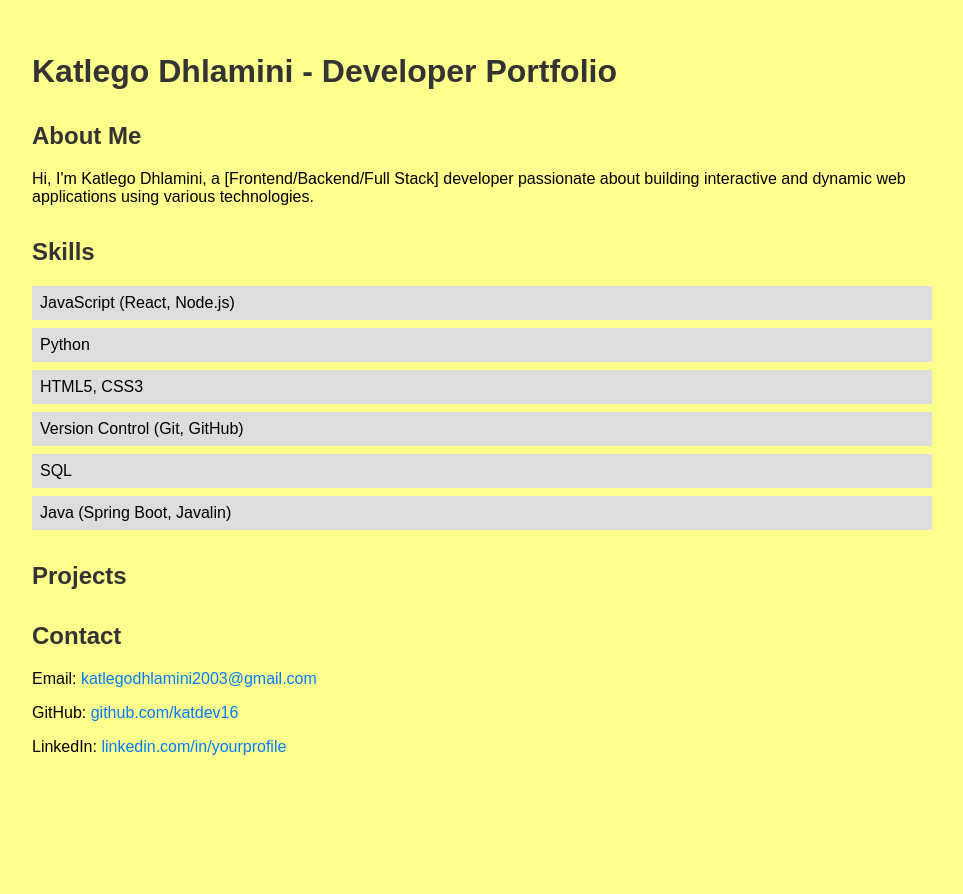
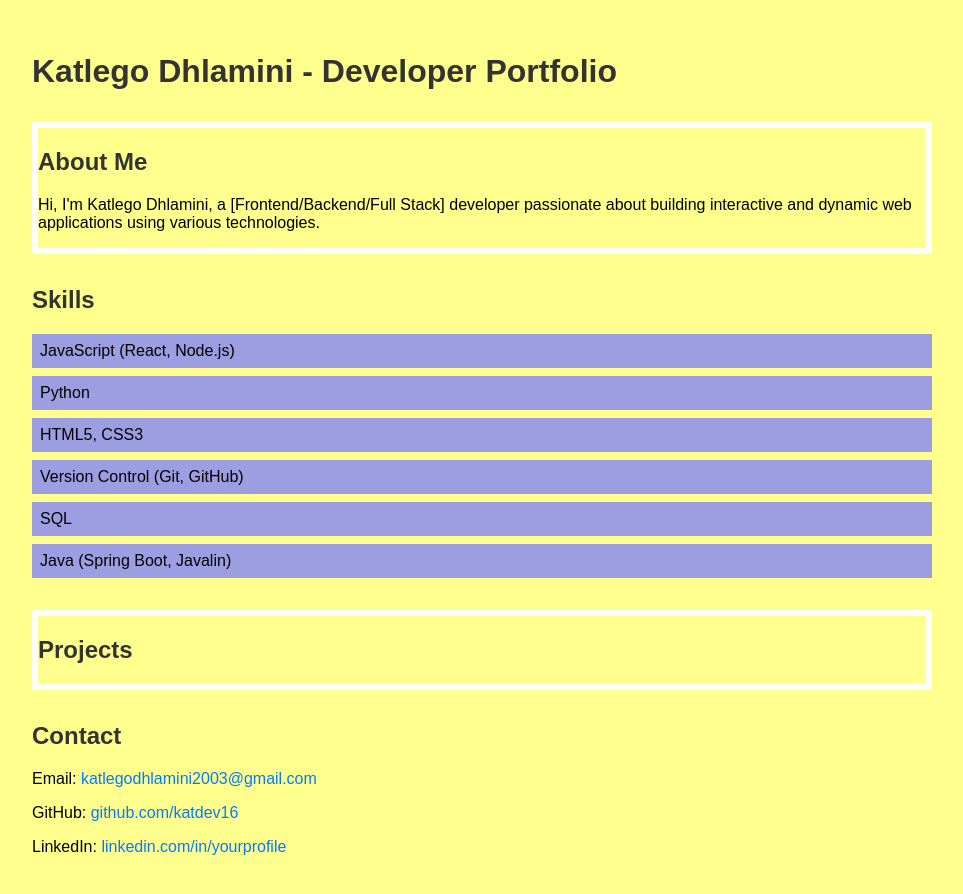
Before and after one commit to katdev16/kat-portfolio, a React (Create React App) app in the folder my-app/: page / in a window 1280 px wide. Shown: the top 894 px of the page, without its empty margins (158-1121 px from the left). Before the commit the page ends 820 px from the top, so only its background shows below. Built offline with nearby package versions, Linux system fonts and the light colour scheme.

Commit message:
some stylying

```diff
--- a/my-app/src/App.css
+++ b/my-app/src/App.css
@@ -25,7 +25,7 @@ ul {
 }
 
 ul li {
-  background-color: #ddd;
+  background-color: rgb(157, 157, 225);
   margin: 0.5rem 0;
   padding: 0.5rem;
 }
@@ -38,3 +38,12 @@ a {
 a:hover {
   text-decoration: underline;
 }
+
+#about{
+  border: 5pt solid #ffffff ;
+}
+
+
+#projects{
+  border: 5pt solid #ffffff ;
+}
```
